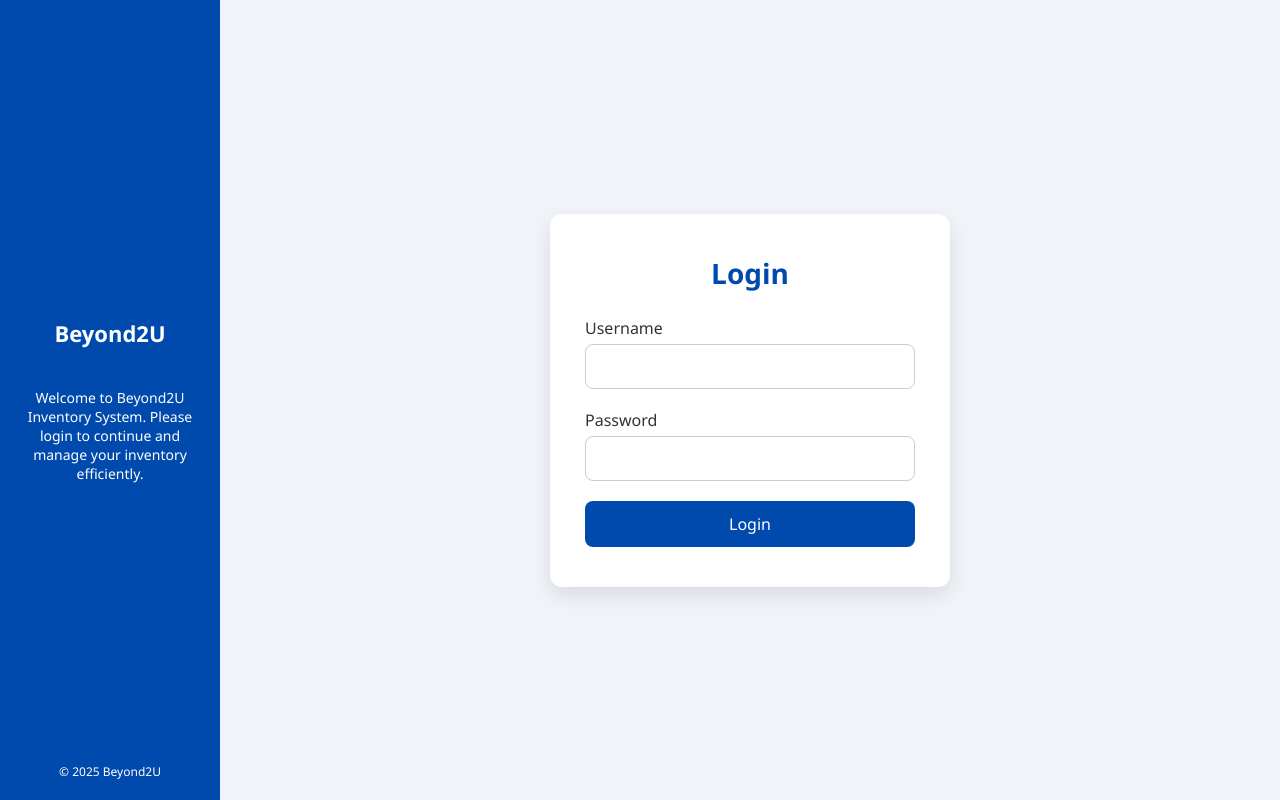
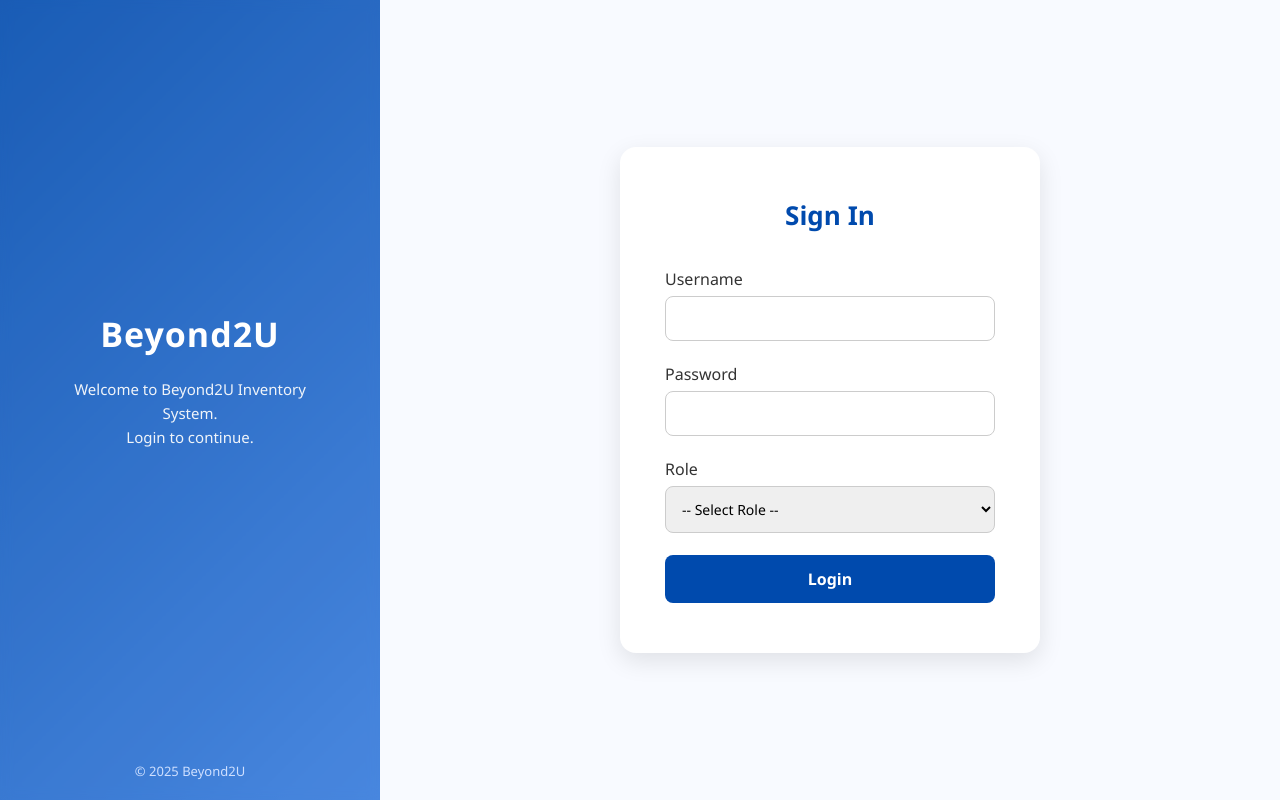
Before and after one commit to dnalia/B2U, a Django app: page /beyond2u/login/ in a window 1280 px wide. Run offline with Django 5.2, Linux system fonts and the light colour scheme.

Commit message:
update login

```diff
--- a/Intern Project B2U/projectintern/inventorySystem/templates/login.html
+++ b/Intern Project B2U/projectintern/inventorySystem/templates/login.html
@@ -4,7 +4,6 @@
     <meta charset="UTF-8">
     <title>Beyond2U Login</title>
     <style>
-        /* Reset CSS */
         * {
             margin: 0;
             padding: 0;
@@ -15,89 +14,112 @@
         body {
             display: flex;
             min-height: 100vh;
-            background-color: #f0f4f9;
+            background: linear-gradient(135deg, #004aad, #5c9eff);
         }
 
-        /* Navbar kiri */
         .sidebar {
-            width: 220px;
-            background-color: #004aad;
+            width: 380px;
+            background-color: rgba(255, 255, 255, 0.1);
             color: #fff;
             display: flex;
             flex-direction: column;
             justify-content: center;
             align-items: center;
-            padding: 30px 0;
+            text-align: center;
+            padding: 60px 20px;
+            backdrop-filter: blur(6px);
         }
 
         .sidebar h1 {
-            font-size: 22px;
-            margin-bottom: 40px;
+            font-size: 34px;
+            margin-bottom: 20px;
+            letter-spacing: 1px;
         }
 
         .sidebar p {
-            font-size: 14px;
-            text-align: center;
-            padding: 0 15px;
+            font-size: 15px;
+            color: #f0f4f9;
+            max-width: 280px;
+            margin-bottom: 40px;
+            line-height: 1.6;
         }
 
-        /* Container login */
+        .sidebar-footer {
+            position: absolute;
+            bottom: 20px;
+            font-size: 13px;
+            color: #cfe0ff;
+        }
+
         .login-container {
             flex: 1;
             display: flex;
             justify-content: center;
             align-items: center;
+            padding: 40px;
+            background-color: #f8faff;
         }
 
         .login-box {
             background-color: #fff;
-            padding: 40px 35px;
-            border-radius: 12px;
-            box-shadow: 0 8px 20px rgba(0,0,0,0.1);
-            width: 400px;
+            padding: 50px 45px;
+            border-radius: 16px;
+            box-shadow: 0 8px 24px rgba(0, 0, 0, 0.1);
+            width: 420px;
             text-align: center;
+            transition: 0.3s;
+        }
+
+        .login-box:hover {
+            transform: translateY(-3px);
+            box-shadow: 0 12px 28px rgba(0, 0, 0, 0.12);
         }
 
         .login-box h2 {
             color: #004aad;
-            margin-bottom: 25px;
-            font-size: 28px;
+            margin-bottom: 35px;
+            font-size: 26px;
+            font-weight: 600;
         }
 
         .input-group {
-            margin-bottom: 20px;
+            margin-bottom: 22px;
             text-align: left;
         }
 
         .input-group label {
             display: block;
-            margin-bottom: 5px;
+            margin-bottom: 6px;
             color: #333;
             font-weight: 500;
         }
 
-        .input-group input {
+        .input-group input,
+        .input-group select {
             width: 100%;
             padding: 12px;
             border: 1px solid #ccc;
             border-radius: 8px;
             font-size: 14px;
-            transition: 0.3s;
+            transition: border-color 0.3s;
         }
 
-        .input-group input:focus {
+        .input-group input:focus,
+        .input-group select:focus {
+            outline: none;
             border-color: #004aad;
-            outline: none;
+            box-shadow: 0 0 4px rgba(0, 74, 173, 0.2);
         }
 
         button {
             width: 100%;
-            padding: 12px;
+            padding: 13px;
             background-color: #004aad;
             color: #fff;
             border: none;
             border-radius: 8px;
             font-size: 16px;
+            font-weight: 600;
             cursor: pointer;
             transition: 0.3s;
         }
@@ -110,34 +132,18 @@
             color: red;
             margin-bottom: 15px;
         }
-
-        /* Footer kecil */
-        .sidebar-footer {
-            position: absolute;
-            bottom: 20px;
-            text-align: center;
-            font-size: 12px;
-            padding: 0 10px;
-        }
     </style>
 </head>
 <body>
-    <!-- Sidebar kiri -->
     <div class="sidebar">
         <h1>Beyond2U</h1>
-        <p>Welcome to Beyond2U Inventory System. Please login to continue and manage your inventory efficiently.</p>
+        <p>Welcome to Beyond2U Inventory System.<br>Login to continue.</p>
         <div class="sidebar-footer">© 2025 Beyond2U</div>
     </div>
 
-    <!-- Container login -->
     <div class="login-container">
         <div class="login-box">
-            <h2>Login</h2>
-            {% if messages %}
-                {% for message in messages %}
-                    <p class="error">{{ message }}</p>
-                {% endfor %}
-            {% endif %}
+            <h2>Sign In</h2>
             <form method="POST">
                 {% csrf_token %}
                 <div class="input-group">
@@ -148,6 +154,14 @@
                     <label>Password</label>
                     <input type="password" name="password" required>
                 </div>
+                <div class="input-group">
+                    <label>Role</label>
+                    <select name="role" required>
+                        <option value="">-- Select Role --</option>
+                        <option value="TeamLead">Team Lead</option>
+                        <option value="SystemEngineer">System Engineer</option>
+                    </select>
+                </div>
                 <button type="submit">Login</button>
             </form>
         </div>
--- a/Intern Project B2U/projectintern/inventorySystem/views.py
+++ b/Intern Project B2U/projectintern/inventorySystem/views.py
@@ -10,23 +10,34 @@ def logout_view(request):
     return redirect('login')  # tukar kalau nama login kau lain
 
 
+from django.shortcuts import render, redirect
+from django.contrib import messages
+from django.contrib.auth import authenticate, login
+
 def login_view(request):
     if request.method == "POST":
         username = request.POST.get('username')
         password = request.POST.get('password')
+        selected_role = request.POST.get('role')  # Get the role from dropdown
+
         user = authenticate(request, username=username, password=password)
 
-        if user:
-            login(request, user)
-
-            if user.groups.filter(name='TeamLead').exists():
-                return redirect('admin-dashboard')  # Admin view
+        if user is not None:
+            # Check if the selected role matches the user's role in the database
+            if user.role == selected_role:
+                login(request, user)
+                if user.role == 'TeamLead':
+                    return redirect('admin-dashboard')
+                else:
+                    return redirect('user-dashboard')
             else:
-                return redirect('user-dashboard')   # System Engineer view
+                messages.error(request, "Selected role does not match your account role.")
         else:
-            messages.error(request, "Username atau password salah")
+            messages.error(request, "Invalid username or password.")
 
     return render(request, 'login.html')
+
+
 
 
 def homepage(request):
--- a/Intern Project B2U/projectintern/projectintern/settings.py
+++ b/Intern Project B2U/projectintern/projectintern/settings.py
@@ -126,3 +126,5 @@ STATIC_URL = 'static/'
 # https://docs.djangoproject.com/en/5.0/ref/settings/#default-auto-field
 
 DEFAULT_AUTO_FIELD = 'django.db.models.BigAutoField'
+
+AUTH_USER_MODEL = 'inventorySystem.User'
```
Also changed, not shown: Intern Project B2U/projectintern/inventorySystem/models.py (+10 -4 lines), Intern Project B2U/projectintern/inventorySystem/templates/admin_dashboard.html (+12 -71 lines), Intern Project B2U/projectintern/inventorySystem/templates/user_dashboard.html (+13 -72 lines), Intern Project B2U/projectintern/db.sqlite3, Intern Project B2U/projectintern/inventorySystem/migrations/0002_alter_user_options_alter_user_managers_and_more.py (added).
